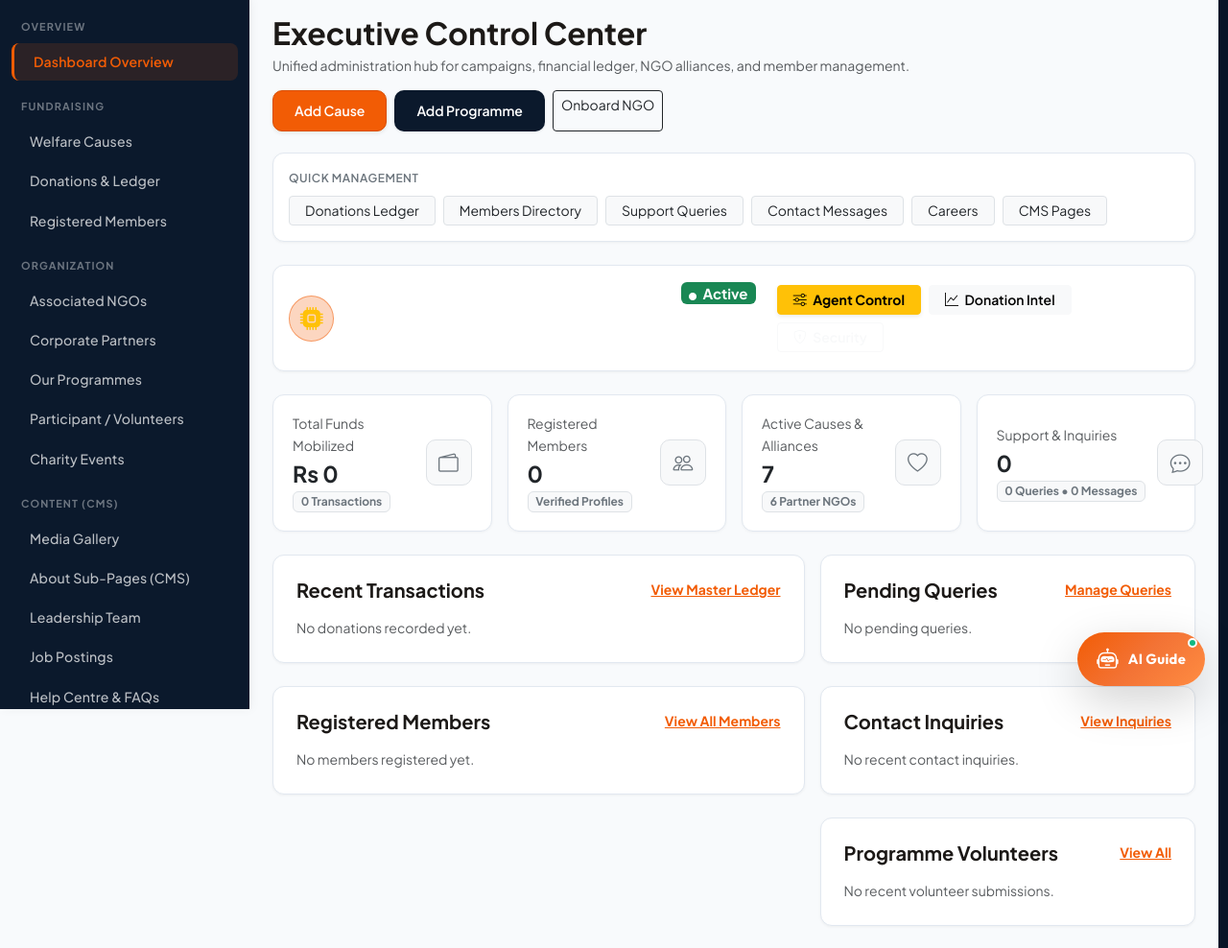
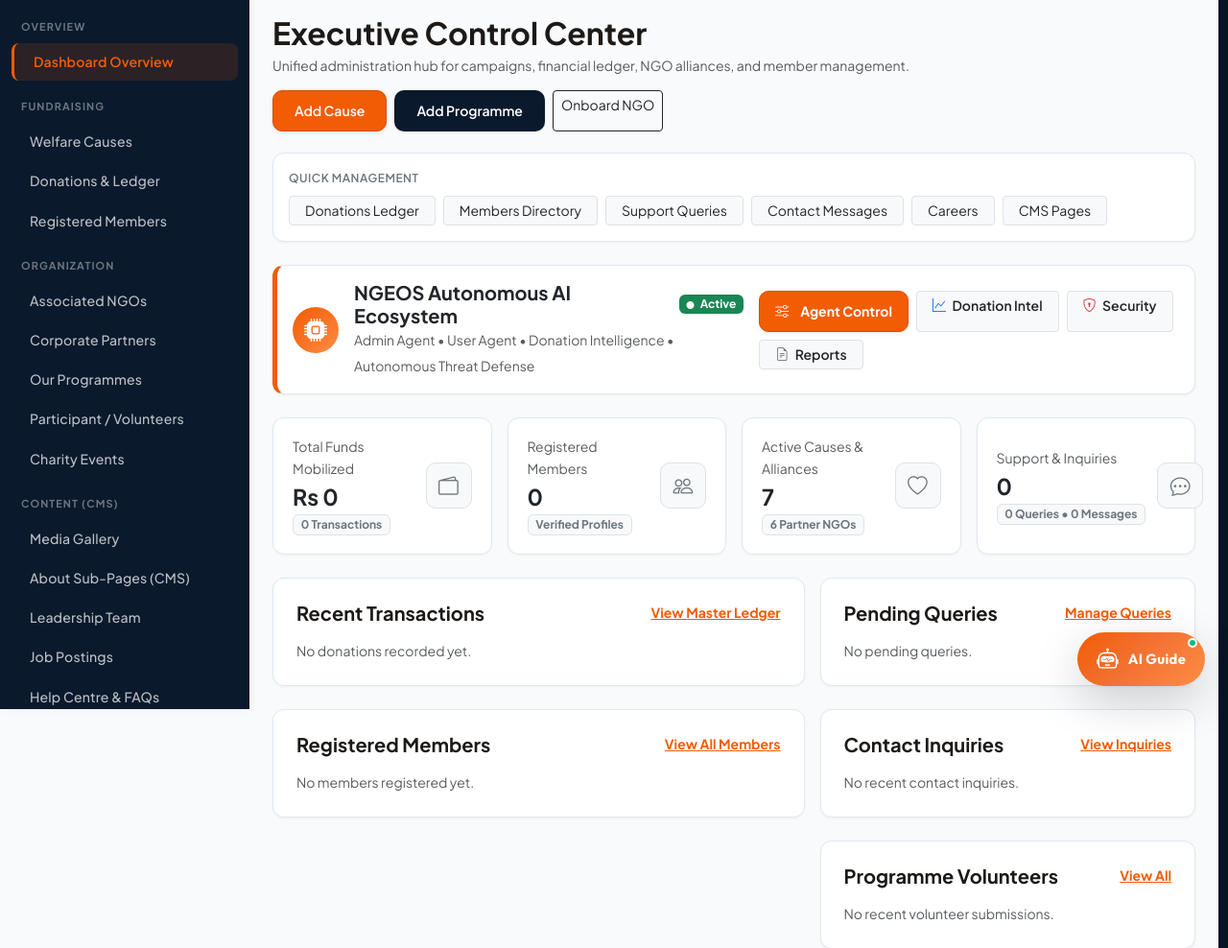
Before and after one commit to syedmuhammadsaim/NGEOS, an ASP.NET Core app: page /Admin in a window 1280 px wide. Shown: the part 61-1049 px from the top of the page at 96% size. Run offline with ASP.NET Core 8, Linux system fonts and the light colour scheme; the visitor is signed in with stand-in values (Sample User, id 1).

Commit message:
fix(admin): style AI Ecosystem card with dark text and crisp contrast matching admin theme

```diff
--- a/NGEOS/Views/Admin/Index.cshtml
+++ b/NGEOS/Views/Admin/Index.cshtml
@@ -46,24 +46,25 @@
 </div>
 
 <!-- Autonomous AI Agent Banner -->
-<div class="giveaid-card p-3 mb-4 rounded-3 shadow-sm" style="background: linear-gradient(135deg, #0b1f3a 0%, #173259 100%); border-left: 4px solid #f25c05;">
+<div class="giveaid-card p-3 mb-4 bg-white border rounded-3 shadow-sm" style="border-left: 5px solid #f25c05 !important;">
     <div class="d-flex flex-column flex-md-row align-items-md-center justify-content-between gap-3">
         <div class="d-flex align-items-center gap-3">
-            <div class="rounded-circle d-flex align-items-center justify-content-center text-white" style="width: 48px; height: 48px; background: rgba(242, 92, 5, 0.25); border: 1px solid rgba(242, 92, 5, 0.5);">
-                <i class="bi bi-cpu-fill fs-4 text-warning"></i>
+            <div class="rounded-circle d-flex align-items-center justify-content-center text-white flex-shrink-0" style="width: 48px; height: 48px; background: linear-gradient(135deg, #f25c05 0%, #ff8c42 100%);">
+                <i class="bi bi-cpu-fill fs-4 text-white"></i>
             </div>
             <div>
-                <h5 class="fw-bold mb-0 text-white d-flex align-items-center gap-2">
-                    NGEOS Autonomous AI Ecosystem
+                <div class="d-flex align-items-center gap-2">
+                    <h5 class="fw-bold mb-0 text-dark">NGEOS Autonomous AI Ecosystem</h5>
                     <span class="badge bg-success small px-2 py-1"><i class="bi bi-circle-fill me-1" style="font-size: 0.5rem;"></i> Active</span>
-                </h5>
-                <small class="text-white-50">Admin Agent • User Agent • Donation Intelligence • Threat Defense</small>
+                </div>
+                <small class="text-muted">Admin Agent &bull; User Agent &bull; Donation Intelligence &bull; Autonomous Threat Defense</small>
             </div>
         </div>
         <div class="d-flex flex-wrap gap-2">
-            <a asp-action="AgentControl" class="btn btn-warning btn-sm fw-bold px-3 shadow-sm"><i class="bi bi-sliders me-1"></i> Agent Control</a>
-            <a asp-action="DonationIntelligence" class="btn btn-light btn-sm fw-semibold px-3"><i class="bi bi-graph-up me-1"></i> Donation Intel</a>
-            <a asp-action="SecurityIntelligence" class="btn btn-outline-light btn-sm fw-semibold px-3"><i class="bi bi-shield-lock me-1"></i> Security</a>
+            <a asp-action="AgentControl" class="btn btn-orange btn-sm fw-bold px-3 shadow-sm text-white"><i class="bi bi-sliders me-1"></i> Agent Control</a>
+            <a asp-action="DonationIntelligence" class="btn btn-light border btn-sm fw-semibold px-3 text-dark"><i class="bi bi-graph-up text-primary me-1"></i> Donation Intel</a>
+            <a asp-action="SecurityIntelligence" class="btn btn-light border btn-sm fw-semibold px-3 text-dark"><i class="bi bi-shield-lock text-danger me-1"></i> Security</a>
+            <a asp-action="AgentReports" class="btn btn-light border btn-sm fw-semibold px-3 text-dark"><i class="bi bi-file-earmark-text text-secondary me-1"></i> Reports</a>
         </div>
     </div>
 </div>
```
